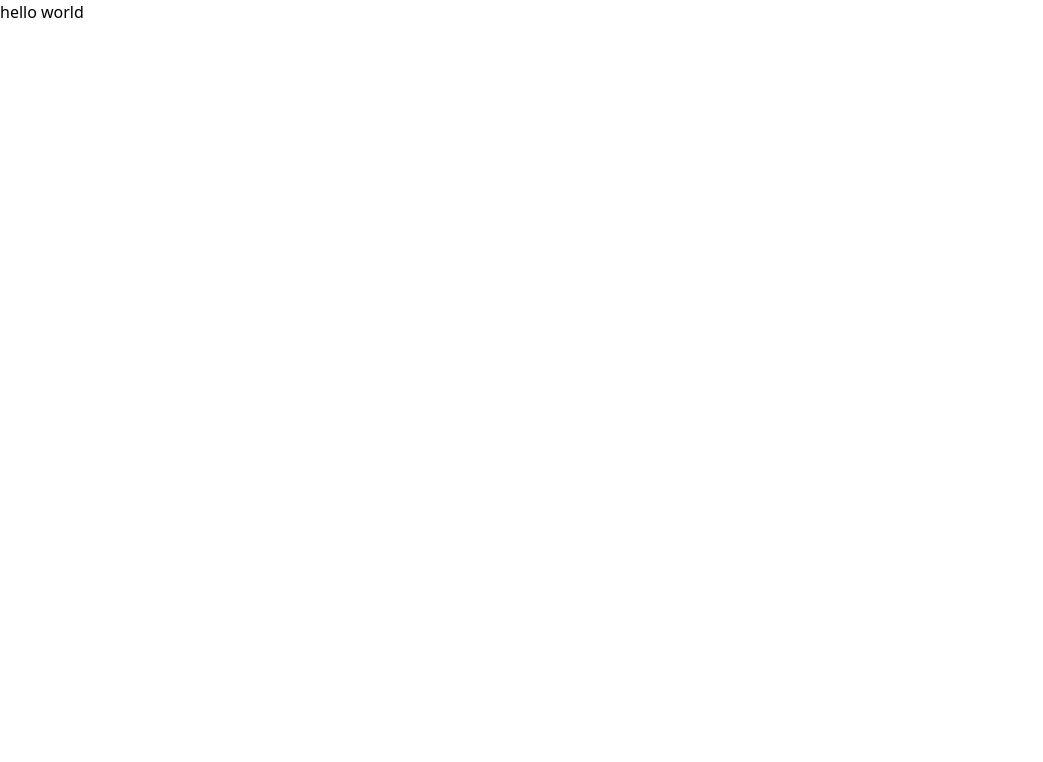
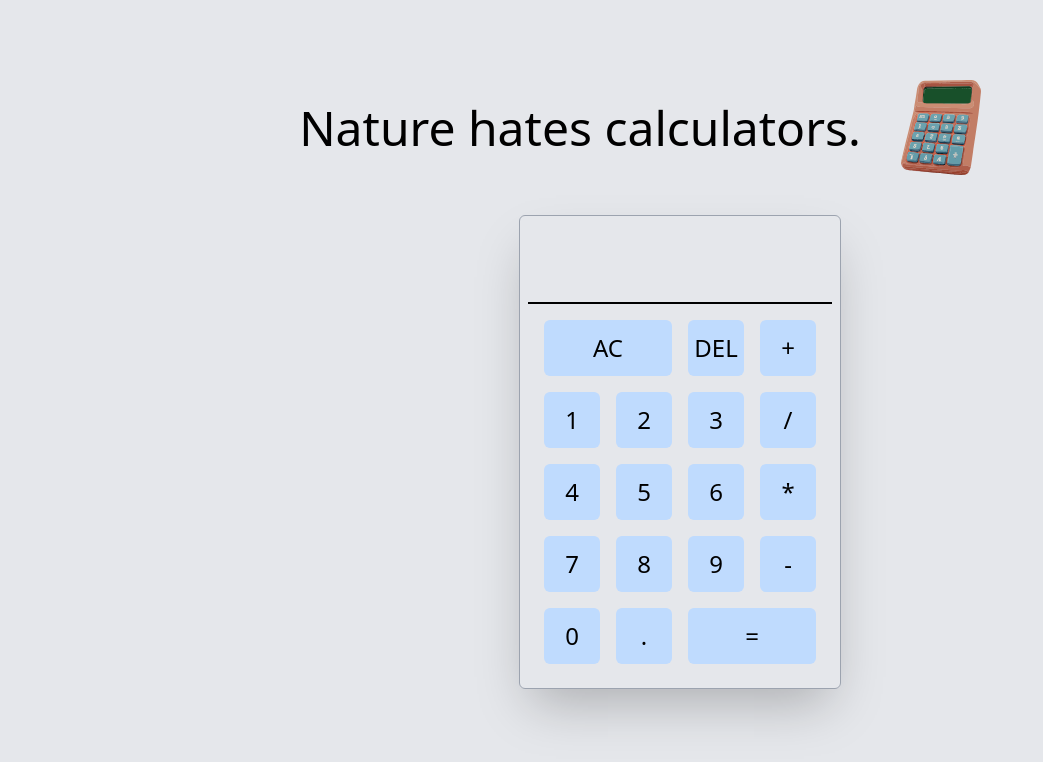
Before and after one commit to arentalb/react-practice-components, a React (Vite) app: page / in a window 1280 px wide. Shown: the top 762 px of the page, without its empty margins (0-1043 px from the left). Built offline with nearby package versions, Linux system fonts and the light colour scheme.

Commit message:
Design calculator using useReducer

```diff
--- a/src/App.jsx
+++ b/src/App.jsx
@@ -1,5 +1,16 @@
+import { Main } from "./components/Main.jsx";
+import { Header } from "./components/Header.jsx";
+import { Calculator } from "./components/Calculator.jsx";
+
 function App() {
-  return <p>hello world </p>;
+  return (
+    <div className={" h-screen bg-gray-200 flex flex-col p-20"}>
+      <Header />
+      <Main>
+        <Calculator />
+      </Main>
+    </div>
+  );
 }
 
 export default App;
--- /dev/null
+++ b/src/components/Calculator.jsx
@@ -0,0 +1,244 @@
+import {useReducer} from "react";
+
+// Action types
+const ACTIONS = {
+  ADD_DIGIT: "addDigit",
+  REMOVE_DIGIT: "removeDigit",
+  CHOOSE_OPERATION: "chooseOperation",
+  CLEAR: "clear",
+  EVALUATE: "evaluate",
+};
+
+// Reducer function for state management
+function reducer(state, { type, payload }) {
+  switch (type) {
+    // Block for handling digit addition
+    case ACTIONS.ADD_DIGIT:
+      // Check conditions for overwriting and zero handling
+      if (state.overWrite === true) {
+        return {
+          ...state,
+          currentOperand: payload.digit,
+          overWrite: false,
+        };
+      }
+      // Check to not enter multiple zeros
+      if (payload.digit === "0" && state.currentOperand === "0") return state;
+      // Check and override if the value is zero and we enter a number
+      if (state.currentOperand === "0") {
+        return {
+          ...state,
+          currentOperand: payload.digit,
+        };
+      }
+      // Check to not enter more than one period (.)
+      if (payload.digit === "." && state.currentOperand.includes("."))
+        return state;
+
+      return {
+        ...state,
+        currentOperand: `${state.currentOperand || ""}${payload.digit}`,
+      };
+
+    // Block for choosing operations
+    case ACTIONS.CHOOSE_OPERATION:
+      // Check conditions for choosing operation
+      if (state.currentOperand === null && state.previousOperand === null) {
+        console.log("CHOOSE_OPERATION");
+        return state;
+      }
+      // Update state based on current and previous operands
+      if (state.currentOperand === null) {
+        return {
+          ...state,
+          operation: payload.operation,
+        };
+      }
+      if (state.previousOperand === null) {
+        return {
+          ...state,
+          operation: payload.operation,
+          previousOperand: state.currentOperand,
+          currentOperand: null,
+        };
+      }
+      return {
+        ...state,
+        previousOperand: evaluate(state),
+        operation: payload.operation,
+        currentOperand: null,
+      };
+
+    // Block for clearing the calculator state
+    case ACTIONS.CLEAR:
+      return {
+        currentOperand: null,
+        previousOperand: null,
+        operation: null,
+      };
+
+    // Block for removing a digit
+    case ACTIONS.REMOVE_DIGIT:
+      // Handle overwriting and removing digits
+      if (state.overWrite) {
+        return {
+          ...state,
+          overWrite: false,
+          currentOperand: null,
+        };
+      }
+      if (state.currentOperand === null) return state;
+      if (state.currentOperand.length === 1)
+        return {
+          ...state,
+          currentOperand: null,
+        };
+
+      return {
+        ...state,
+        currentOperand: state.currentOperand.slice(0, -1),
+      };
+
+    // Block for evaluating the expression
+    case ACTIONS.EVALUATE:
+      // Check conditions for evaluation
+      if (
+        state.operation === null ||
+        state.currentOperand === null ||
+        state.previousOperand === null
+      ) {
+        return state;
+      }
+      return {
+        ...state,
+        previousOperand: null,
+        overWrite: true,
+        operation: null,
+        currentOperand: evaluate(state),
+      };
+
+    // Default case
+    default: {
+      console.log("default");
+    }
+  }
+}
+
+// Function to evaluate the expression
+function evaluate({ currentOperand, previousOperand, operation }) {
+  const curent = parseFloat(currentOperand);
+  const previous = parseFloat(previousOperand);
+  if (isNaN(curent) || isNaN(previous)) return "";
+  let computation = "";
+  switch (operation) {
+    case "+":
+      computation = curent + previous;
+      console.log("+");
+      break;
+
+    case "-":
+      computation = curent - previous;
+      break;
+
+    case "/":
+      computation = curent / previous;
+      break;
+
+    case "*":
+      computation = curent * previous;
+      break;
+  }
+  return computation.toString();
+}
+
+// Calculator component using React hooks and state management
+export function Calculator() {
+  // Initialize state using useReducer
+  const [{ currentOperand, previousOperand, operation }, dispatch] = useReducer(
+    reducer,
+    {
+      currentOperand: null,
+      previousOperand: null,
+      operation: null,
+    },
+  );
+
+  // Event handlers for calculator operations
+  function operationHandler(operation) {
+    dispatch({ type: ACTIONS.CHOOSE_OPERATION, payload: { operation } });
+  }
+
+  function numberHandler(digit) {
+    dispatch({ type: ACTIONS.ADD_DIGIT, payload: { digit } });
+  }
+
+  function clearHnadler() {
+    dispatch({ type: ACTIONS.CLEAR });
+  }
+
+  function evaluateHnadler() {
+    dispatch({ type: ACTIONS.EVALUATE });
+  }
+
+  function deleteDigitHnadler() {
+    dispatch({ type: ACTIONS.REMOVE_DIGIT });
+  }
+
+  // JSX for the Calculator component
+  return (
+    <div className={"shadow-2xl rounded-md border border-gray-400 p-2"}>
+      <div
+        className={
+          "h-20 border-b-2 border-black flex flex-col  items-end justify-between "
+        }
+      >
+        <p>
+          {previousOperand} {operation}
+        </p>
+        <p className={"text-2xl mb-2"}> {currentOperand}</p>
+      </div>
+      <div className={" grid grid-cols-4 gap-4 p-4"}>
+        <Button text={"AC"} size={"big"} onClick={clearHnadler} />
+        <Button text={"DEL"} onClick={deleteDigitHnadler} />
+        <Button text={"+"} onClick={operationHandler} />
+
+        <Button text={"1"} onClick={numberHandler} />
+        <Button text={"2"} onClick={numberHandler} />
+        <Button text={"3"} onClick={numberHandler} />
+
+        <Button text={"/"} onClick={operationHandler} />
+
+        <Button text={"4"} onClick={numberHandler} />
+        <Button text={"5"} onClick={numberHandler} />
+        <Button text={"6"} onClick={numberHandler} />
+
+        <Button text={"*"} onClick={operationHandler} />
+
+        <Button text={"7"} onClick={numberHandler} />
+        <Button text={"8"} onClick={numberHandler} />
+        <Button text={"9"} onClick={numberHandler} />
+
+        <Button text={"-"} onClick={operationHandler} />
+
+        <Button text={"0"} onClick={numberHandler} />
+        <Button text={"."} onClick={numberHandler} />
+
+        <Button text={"="} size={"big"} onClick={evaluateHnadler} />
+      </div>
+    </div>
+  );
+}
+
+// Button component for calculator buttons
+function Button({ text, size, onClick }) {
+  return (
+    <button
+      onClick={() => onClick(text)}
+      className={`bg-blue-200 hover:bg-blue-300  min-w-14 h-14  rounded-md text-2xl ${
+        size === "big" ? "col-span-2" : ""
+      }`}
+    >
+      {text}
+    </button>
+  );
+}
--- /dev/null
+++ b/src/components/Header.jsx
@@ -0,0 +1,8 @@
+export function Header() {
+  return (
+    <header className={"mx-auto flex gap-10 items-center mb-10"}>
+      <h1 className={"text-5xl"}>Nature hates calculators.</h1>
+      <img src="../../public/calculator.svg" alt="" className={"w-20"} />
+    </header>
+  );
+}
--- /dev/null
+++ b/src/components/Main.jsx
@@ -0,0 +1,7 @@
+export function Main({ children }) {
+  return (
+    <main className={"mx-auto w-[1200px] flex items-center justify-center "}>
+      {children}
+    </main>
+  );
+}
```
Also changed, not shown: public/calculator.svg (added).
